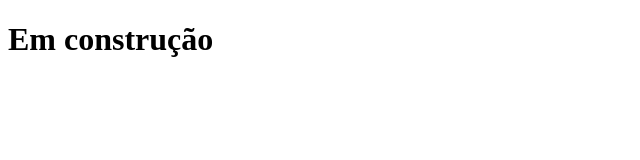
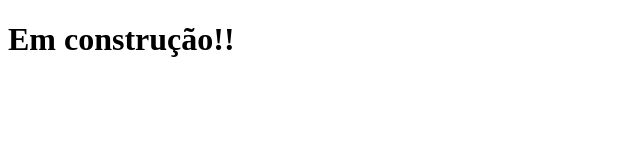
Before and after one commit to Jhonata1986/entedendo-o-git-com-github, a plain HTML site: page index.html in a window 1280 px wide. Shown: the full height of the page, 0-640 px from the left. Drawn offline with Linux system fonts and the light colour scheme.

Commit message:
"alteração"

```diff
--- a/index.html
+++ b/index.html
@@ -8,6 +8,6 @@
     <title>Entendendo o Git e Github</title>
 </head>
 <body>
-   <h1>Em construção</h1>
+   <h1>Em construção!!</h1>
 </body>
 </html>
```
